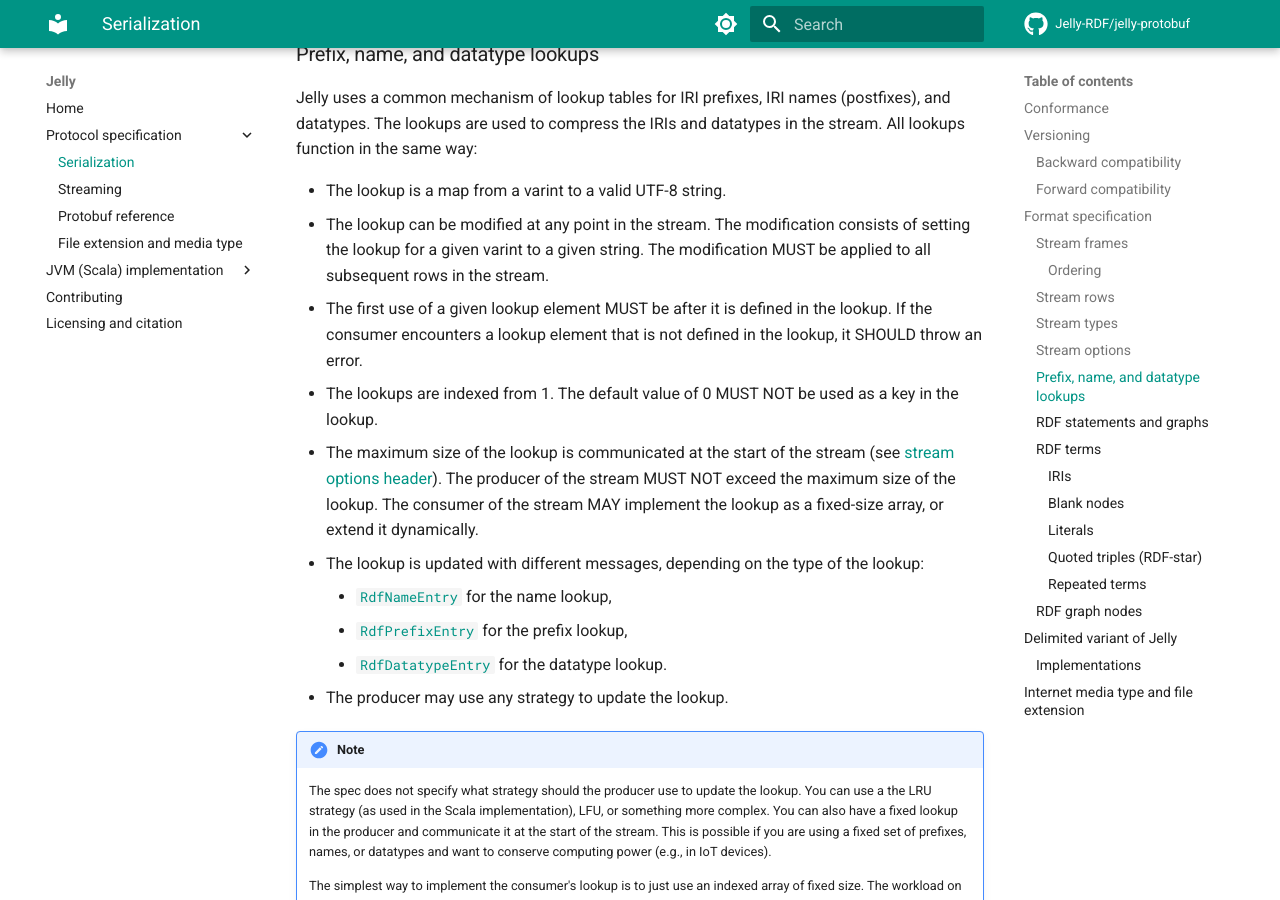
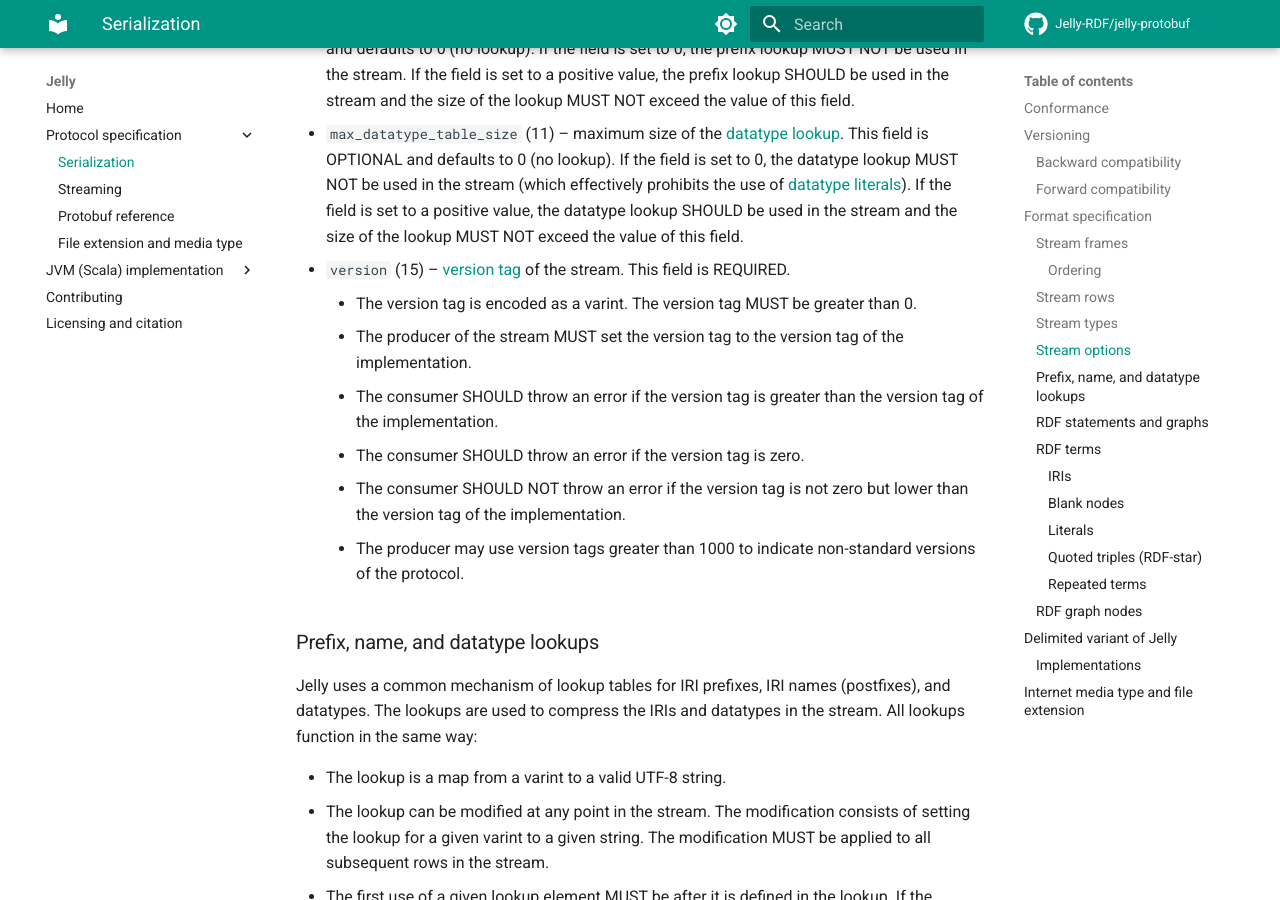
Before and after one commit to Jelly-RDF/jelly-rdf.github.io, an MkDocs documentation site: the page built from docs/specification/serialization.md, in a window 1280 px wide and 900 px high, scrolled down 5212 px. Built offline with MkDocs 1.6.1 and Material for MkDocs 9.7.7, drawn with Linux system fonts in a browser that asks for light colours; comment, search, counter and statistics services are not loaded; the version menu is left out; some of the changed text lies outside the part shown.

Commit message:
Add info on proto versioning

```diff
--- a/docs/specification/serialization.md
+++ b/docs/specification/serialization.md
@@ -30,7 +30,13 @@
 
 ## Versioning
 
-The protocol follows the [Semantic Versioning 2.0](https://semver.org/) scheme.
+The protocol follows the [Semantic Versioning 2.0](https://semver.org/) scheme. Each MAJOR.MINOR semantic version corresponds to an integer version tag in the protocol. The version tag is encoded in the `version` field of the [`RdfStreamOptions`](reference.md#rdfstreamoptions) message. See also the [section on stream options](#stream-options) for more information on how to handle the version tags in serialized streams.
+
+The following versions of the protocol are defined:
+
+| Version tag | Semantic version |  |
+| ----------- | ---------------- | ----------- |
+| 1           | 1.0.x            | **(current)** |
 
 !!! note
 
@@ -126,6 +132,13 @@
 - `max_name_table_size` (9) – maximum size of the [name lookup](#prefix-name-and-datatype-lookups). This field is OPTIONAL and defaults to 0 (no lookup). If the field is set to 0, the name lookup MUST NOT be used in the stream. If the field is set to a positive value, the name lookup SHOULD be used in the stream and the size of the lookup MUST NOT exceed the value of this field.
 - `max_prefix_table_size` (10) – maximum size of the [prefix lookup](#prefix-name-and-datatype-lookups). This field is OPTIONAL and defaults to 0 (no lookup). If the field is set to 0, the prefix lookup MUST NOT be used in the stream. If the field is set to a positive value, the prefix lookup SHOULD be used in the stream and the size of the lookup MUST NOT exceed the value of this field.
 - `max_datatype_table_size` (11) – maximum size of the [datatype lookup](#prefix-name-and-datatype-lookups). This field is OPTIONAL and defaults to 0 (no lookup). If the field is set to 0, the datatype lookup MUST NOT be used in the stream (which effectively prohibits the use of [datatype literals](#literals)). If the field is set to a positive value, the datatype lookup SHOULD be used in the stream and the size of the lookup MUST NOT exceed the value of this field.
+- `version` (15) – [version tag](#versioning) of the stream. This field is REQUIRED.
+    - The version tag is encoded as a varint. The version tag MUST be greater than 0.
+    - The producer of the stream MUST set the version tag to the version tag of the implementation.
+    - The consumer SHOULD throw an error if the version tag is greater than the version tag of the implementation.
+    - The consumer SHOULD throw an error if the version tag is zero.
+    - The consumer SHOULD NOT throw an error if the version tag is not zero but lower than the version tag of the implementation.
+    - The producer may use version tags greater than 1000 to indicate non-standard versions of the protocol.
 
 ### Prefix, name, and datatype lookups
 
```
Also changed, not shown: docs/jvm/getting-started.md (+1 -0 lines).
